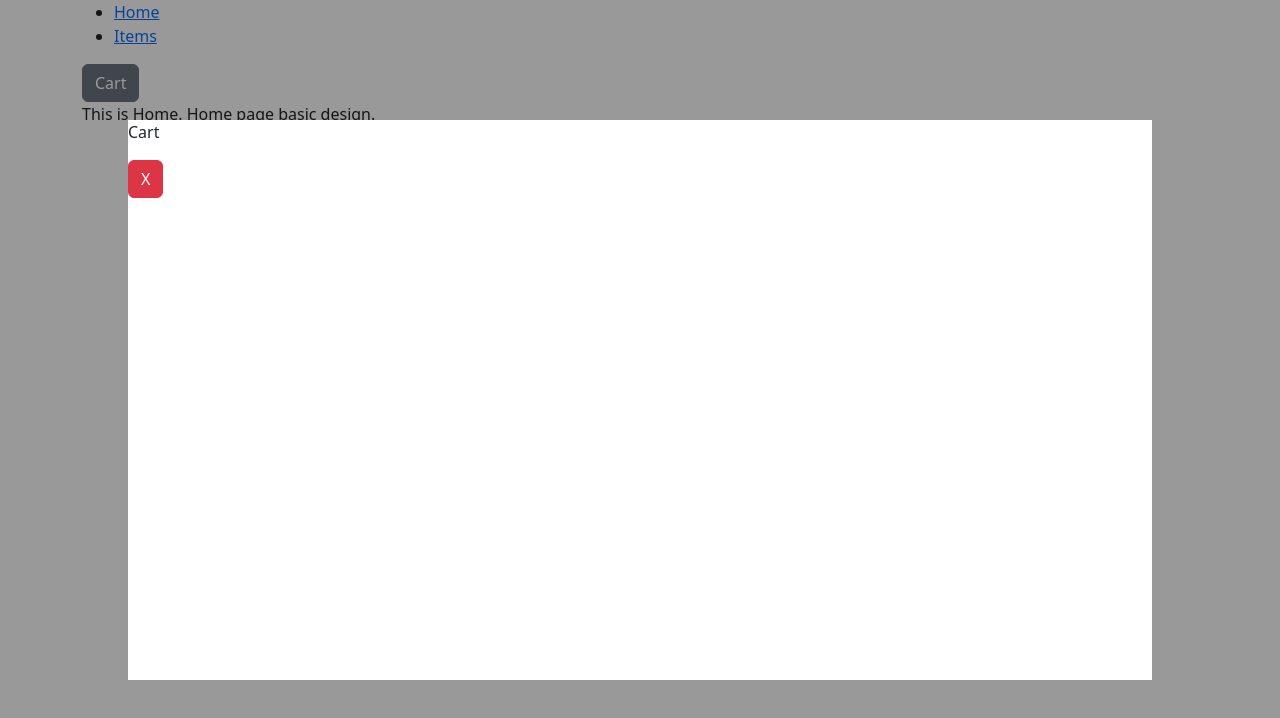
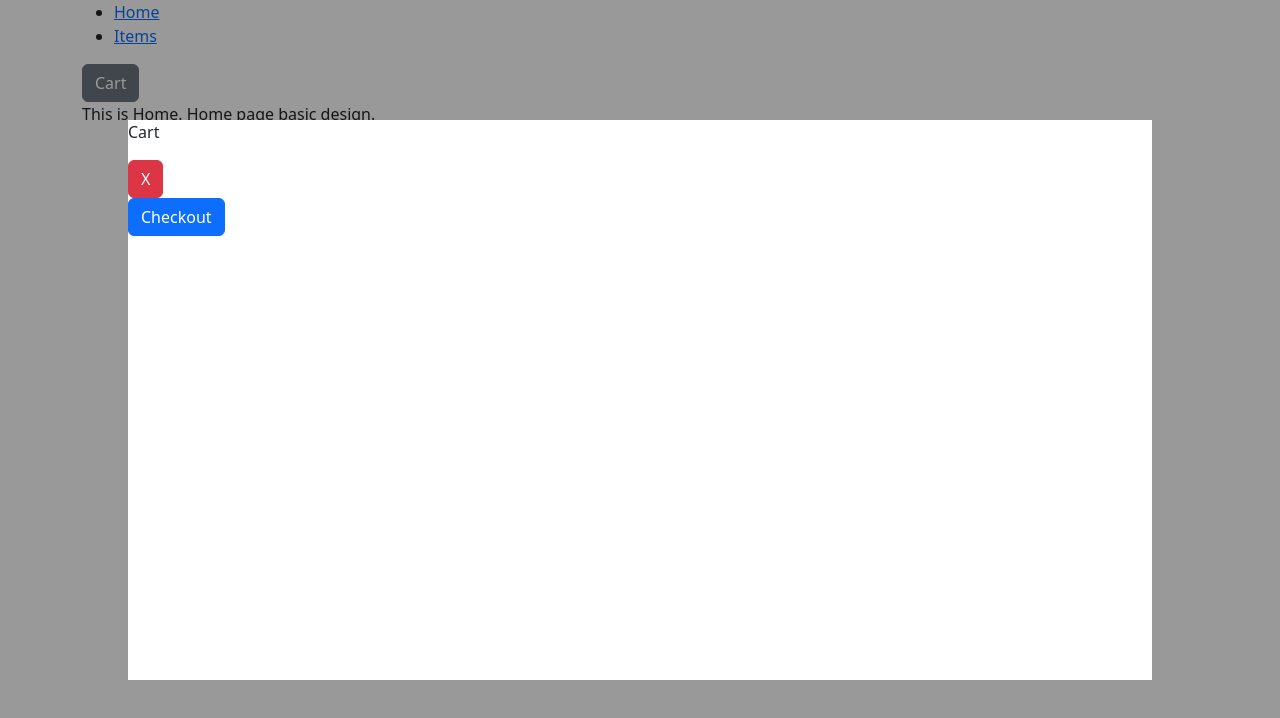
Before and after one commit to Akhilbisht798/Shopping_Website, a React (Create React App) app: page / in a window 1280 px wide. Both pictures are taken after a click on the button "Cart". Shown: the top 718 px of the page. Built offline with nearby package versions, Linux system fonts and the light colour scheme.

Commit message:
order page

```diff
--- a/src/App.js
+++ b/src/App.js
@@ -2,12 +2,14 @@ import React, { useState, useEffect, useReducer } from "react";
 import { BrowserRouter, Routes, Route } from "react-router-dom";
 import AppRouter from "./components/AppRouter";
 import Cart from "./components/Cart";
+import OrderComplete from "./components/OrderComplete";
 
 const App = () => {
 
     const [displayCart, setDisplayCart] = useState(() => false);
     const [cart, setCart] = useState([]);
     const [ignored, ForceReducer] = useReducer(x => x + 1, 0);
+    const [order, setOrder] = useState(false);
 
     const SearchItem = (nameKey, array) => {
         let ans = -1;
@@ -18,6 +20,15 @@ const App = () => {
             }
         });
         return ans;
+    }
+
+    const checkout = () => {
+        setCart([]);
+        setDisplayCart(false);
+        setOrder(true);
+        setTimeout(() => {
+            setOrder(false);
+        }, 3000);
     }
 
     const AddToCart = (product) => {
@@ -72,7 +83,13 @@ const App = () => {
             {
                 displayCart && (
                     <Cart cart={cart} reducer={ignored} addMoreItem={ChangeNumOfItems}
-                        changeCart={SetCart} close={showCart} />
+                        changeCart={SetCart} close={showCart}
+                        checkout={checkout} />
+                )
+            }
+            {
+                order && (
+                    <OrderComplete />
                 )
             }
         </div>
--- a/src/components/Cart.js
+++ b/src/components/Cart.js
@@ -1,4 +1,5 @@
 import React, { useState, useEffect } from "react";
+import OrderComplete from "./OrderComplete";
 import "../style/cart.css"
 
 const Cart = (props) => {
@@ -42,6 +43,9 @@ const Cart = (props) => {
                         <button onClick={handleClick} value="-">-</button>
                     </div>
                 ))}
+                <div>
+                    <button onClick={props.checkout} className="btn btn-primary">Checkout</button>
+                </div>
             </div>
         </div>
     );
--- /dev/null
+++ b/src/components/OrderComplete.js
@@ -0,0 +1,14 @@
+import React, { useState, useEffect } from "react";
+import "../style/OrderCompleted.css"
+
+const OrderComplete = () => {
+    return (
+        <div className="order-Complete">
+            <div className="order-complete-inside">
+                <p>Thanks for Ordering! Please Wait while your Order is processing.</p>
+            </div>
+        </div>
+    )
+}
+
+export default OrderComplete;
--- /dev/null
+++ b/src/style/OrderCompleted.css
@@ -0,0 +1,19 @@
+.order-Complete {
+    position: fixed;
+    top: 0;
+    left: 0;
+    width: 100%;
+    height: 100%;
+    background-color: white;
+}
+
+.order-complete-inside {
+    position: fixed;
+    top: 50%;
+    left: 50%;
+    transform: translate(-50%, -50%);
+}
+
+.order-complete-inside>p {
+    font-size: 3rem;
+}
```
